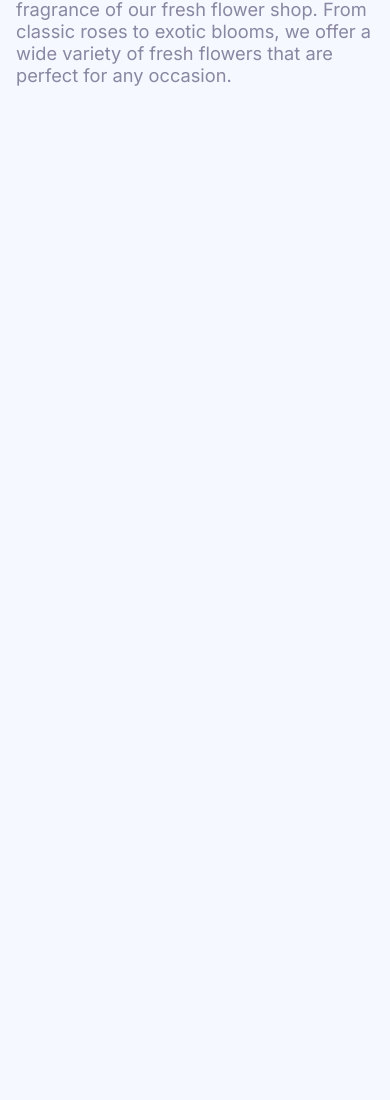
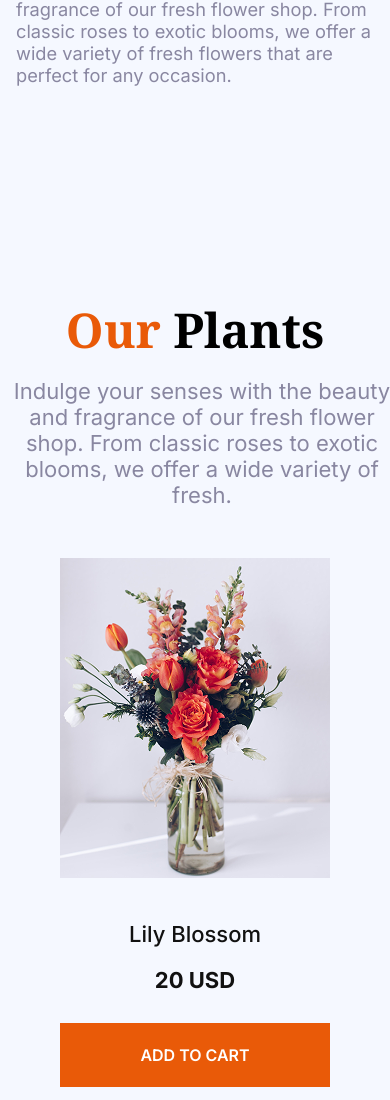
Before and after one commit to almashosain/assinment_02, a plain HTML site: page index.html in a window 390 px wide. Shown: the part 631-1731 px from the top of the page. Before the commit the page ends 844 px from the top, so only its background shows below. Drawn offline with Linux system fonts and the light colour scheme.

Commit message:
added cards section with responsive part

```diff
--- a/index.html
+++ b/index.html
@@ -6,13 +6,19 @@
     <title>Document</title>
     <link rel="stylesheet" href="./style.css" />
     <!-- Font Noto Serif -->
-     <link rel="preconnect" href="https://fonts.googleapis.com">
-<link rel="preconnect" href="https://fonts.gstatic.com" crossorigin>
-<link href="https://fonts.googleapis.com/css2?family=Noto+Serif:ital,wght@0,100..900;1,100..900&display=swap" rel="stylesheet">
+    <link rel="preconnect" href="https://fonts.googleapis.com" />
+    <link rel="preconnect" href="https://fonts.gstatic.com" crossorigin />
+    <link
+      href="https://fonts.googleapis.com/css2?family=Noto+Serif:ital,wght@0,100..900;1,100..900&display=swap"
+      rel="stylesheet"
+    />
     <!-- Font Inert -->
-<link rel="preconnect" href="https://fonts.googleapis.com">
-<link rel="preconnect" href="https://fonts.gstatic.com" crossorigin>
-<link href="https://fonts.googleapis.com/css2?family=Inter:ital,opsz,wght@0,14..32,100..900;1,14..32,100..900&display=swap" rel="stylesheet">
+    <link rel="preconnect" href="https://fonts.googleapis.com" />
+    <link rel="preconnect" href="https://fonts.gstatic.com" crossorigin />
+    <link
+      href="https://fonts.googleapis.com/css2?family=Inter:ital,opsz,wght@0,14..32,100..900;1,14..32,100..900&display=swap"
+      rel="stylesheet"
+    />
 
     <!-- Font awesome cdn -->
     <link
@@ -24,7 +30,6 @@
     />
   </head>
   <body>
-
     <header class="container">
       <!-- Navigation Ber -->
       <nav class="navbar">
@@ -46,16 +51,112 @@
       <!-- Banner Section -->
       <section class="bannere_section container">
         <div class="banner_text">
-<h1 class="font_Noto banner_header">ALWAYS <span class="banner_style">FRESH <br> FLOWERS</span></h1>
-<p class="font_Inter banner_p">Indulge your senses with the beauty and fragrance of our fresh flower shop. From classic roses to exotic blooms, we offer a wide variety of fresh flowers that are perfect for any occasion. </p>
+          <h1 class="font_Noto banner_header">
+            ALWAYS
+            <span class="banner_style"
+              >FRESH <br />
+              FLOWERS</span
+            >
+          </h1>
+          <p class="font_Inter banner_p">
+            Indulge your senses with the beauty and fragrance of our fresh
+            flower shop. From classic roses to exotic blooms, we offer a wide
+            variety of fresh flowers that are perfect for any occasion.
+          </p>
         </div>
         <div class="banner_img">
-<img src="./assets/hero-flower.png" alt="">
-
+          <img src="./assets/hero-flower.png" alt="" />
         </div>
       </section>
+    </header>
+<main>
+<!-- Our Plants -->
+ <section class="Our_plants_container container">
 
 
-    </header>
+<section class="our_plants">
+<h2 class="font_Noto"> <span class="orange">Our</span> Plants </h2>
+<p class="font_Inter">Indulge your senses with the beauty and fragrance of our fresh flower shop. From classic roses to exotic blooms, we offer a wide variety of fresh.</p>
+</section>
+<div class="margin">
+<section class="sample_plants_card">
+
+
+<div class="sample_img">
+  <img src="./assets/sample-flower-image.png" alt="">
+  <div class="sample_img_Price font_Inter">
+  <h4>Lily Blossom</h4>
+  <h3>20 USD</h3>
+  <button class="btn font_Inter">ADD TO CART</button>
+  </div>
+</div>
+<div class="sample_img">
+  <img src="./assets/sample-flower-image.png" alt="">
+  <div class="sample_img_Price font_Inter">
+  <h4>Lily Blossom</h4>
+  <h3>20 USD</h3>
+  <button class="btn font_Inter">ADD TO CART</button>
+  </div>
+</div>
+<div class="sample_img">
+  <img src="./assets/sample-flower-image.png" alt="">
+  <div class="sample_img_Price font_Inter">
+  <h4>Lily Blossom</h4>
+  <h3>20 USD</h3>
+  <button class="btn font_Inter">ADD TO CART</button>
+  </div>
+</div>
+<div class="sample_img">
+  <img src="./assets/sample-flower-image.png" alt="">
+  <div class="sample_img_Price font_Inter">
+  <h4>Lily Blossom</h4>
+  <h3>20 USD</h3>
+  <button class="btn font_Inter">ADD TO CART</button>
+  </div>
+</div>
+<div class="sample_img">
+  <img src="./assets/sample-flower-image.png" alt="">
+  <div class="sample_img_Price font_Inter">
+  <h4>Lily Blossom</h4>
+  <h3>20 USD</h3>
+  <button class="btn font_Inter">ADD TO CART</button>
+  </div>
+</div>
+<div class="sample_img">
+  <img src="./assets/sample-flower-image.png" alt="">
+  <div class="sample_img_Price font_Inter">
+  <h4>Lily Blossom</h4>
+  <h3>20 USD</h3>
+  <button class="btn font_Inter">ADD TO CART</button>
+  </div>
+</div>
+<div class="sample_img">
+  <img src="./assets/sample-flower-image.png" alt="">
+  <div class="sample_img_Price font_Inter">
+  <h4>Lily Blossom</h4>
+  <h3>20 USD</h3>
+  <button class="btn font_Inter">ADD TO CART</button>
+  </div>
+</div>
+<div class="sample_img">
+  <img src="./assets/sample-flower-image.png" alt="">
+  <div class="sample_img_Price font_Inter">
+  <h4>Lily Blossom</h4>
+  <h3>20 USD</h3>
+  <button class="btn font_Inter">ADD TO CART</button>
+  </div>
+</div>
+
+
+
+</section>
+</div>
+ </section>
+</main>
+
+
+
+
+
   </body>
 </html>
--- a/style.css
+++ b/style.css
@@ -70,9 +70,9 @@ color:#E95A08 ;
 .banner_style{
     color: #E95A08;
 }
-.font_Inter{
-    font-size: 1.37rem;
-    color: #8987A1;
+.banner_p{
+color: #8987A1;
+font-size: 1.37rem;
 }
 .banner_img{
     width: 100%;
@@ -83,6 +83,93 @@ color:#E95A08 ;
   height: auto;
   display: block;
 }
+/* Our Plants */
+.our_plants h2 {
+    font-size: 3rem;
+    font-weight: bold;
+    margin-bottom: 1rem;
+}
+.our_plants p{
+    color: #8987A1;
+    font-size: 1.375rem;
+    width: 888px;
+
+    margin: 0 auto;
+}
+.our_plants {
+    justify-content: center;
+    text-align: center;
+    align-items: center;
+    margin-top: 146px;
+}
+.sample_img{
+    width: 270px;
+    height: 49px;
+    justify-content: center;
+    align-items: center;
+    text-align: center;
+    overflow: hidden;
+    display: flex;
+    flex-direction: column;
+    height: 100%;
+    box-sizing: border-box;
+}
+.sample_img img {
+    width: 100%;
+  height: auto;
+  display: block;
+}
+.sample_img_Price {
+    margin-top:30px ;
+    flex-grow: 1;
+    padding: 10px;
+}
+.sample_img_Price h4 {
+    font-size: 1.375rem;
+    font-weight: 500;
+    color:#111111 ;
+}
+.sample_img_Price h3{
+color:#111111 ;
+font-size: 1.375rem;
+font-weight: bold;
+margin: 20px 94px 30px 94px;
+}
+.btn{
+    width: 270px;
+    height: 64px;
+    font-weight: 600;
+    background-color: #E95A08;
+    color: white;
+    font-size: 1rem;
+    border: none;
+    cursor: pointer;
+}
+.Our_plants_container{
+    height: 1200px;
+}
+
+
+.sample_plants_card{
+
+    display: grid;
+    grid-template-columns: repeat(4,1fr);
+    gap: 20px;
+}
+.margin {
+    margin-top: 50px;
+}
+
+
+
+
+
+
+
+
+
+
+
 
 
 @media screen and (max-width:576px)
@@ -110,4 +197,14 @@ color:#E95A08 ;
     margin: 13px 16px 65px 16px;
     font-size: 1.14rem;
 }
+.sample_plants_card{
+    grid-template-columns: 1fr;
+    justify-items: center;
 }
+.our_plants p{
+    margin: 16px 7px 28px 7px;
+width: 100%;
+}
+
+
+}
```
Also changed, not shown: 1 other file. Lines whose indentation alone changed are shown as unchanged.
